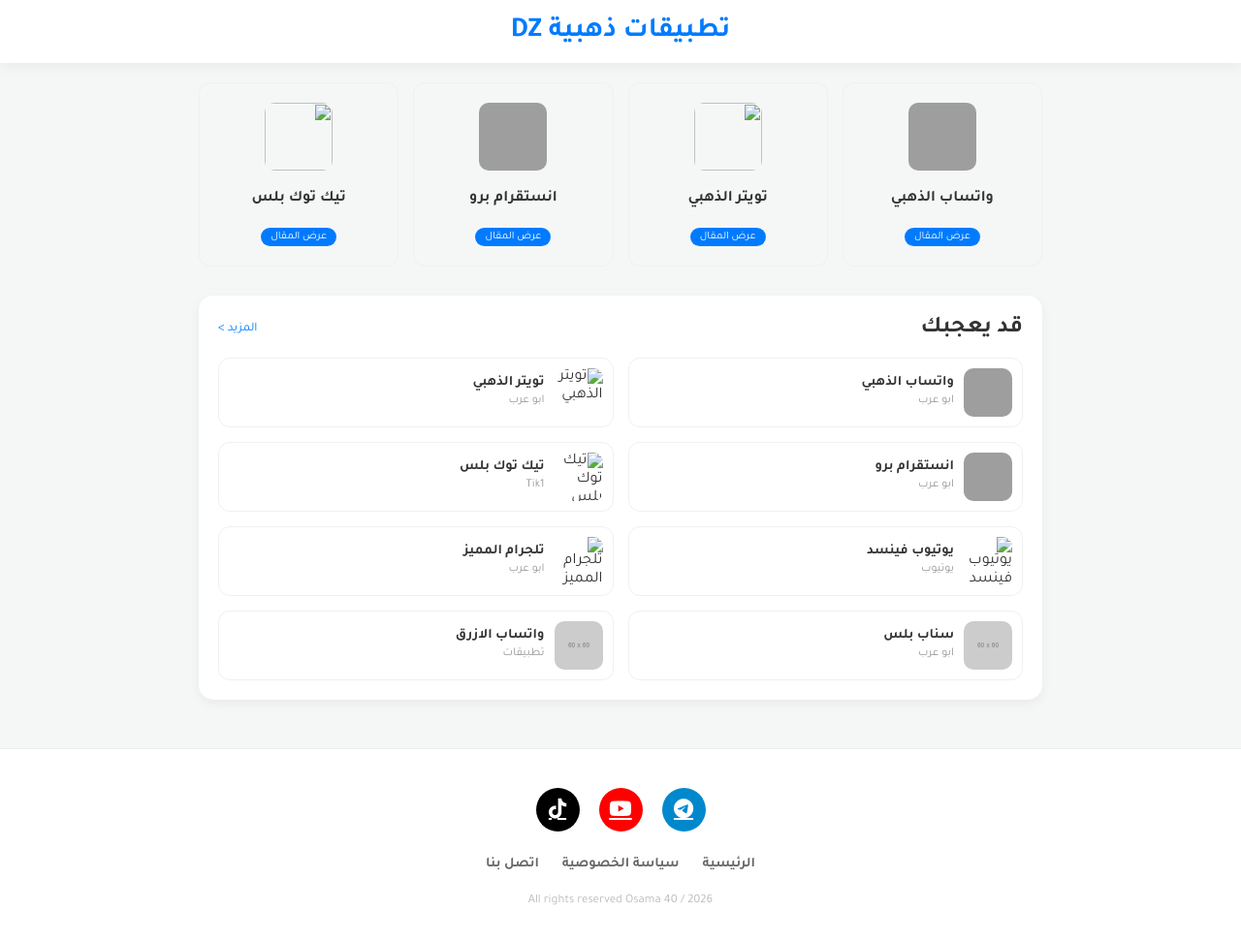
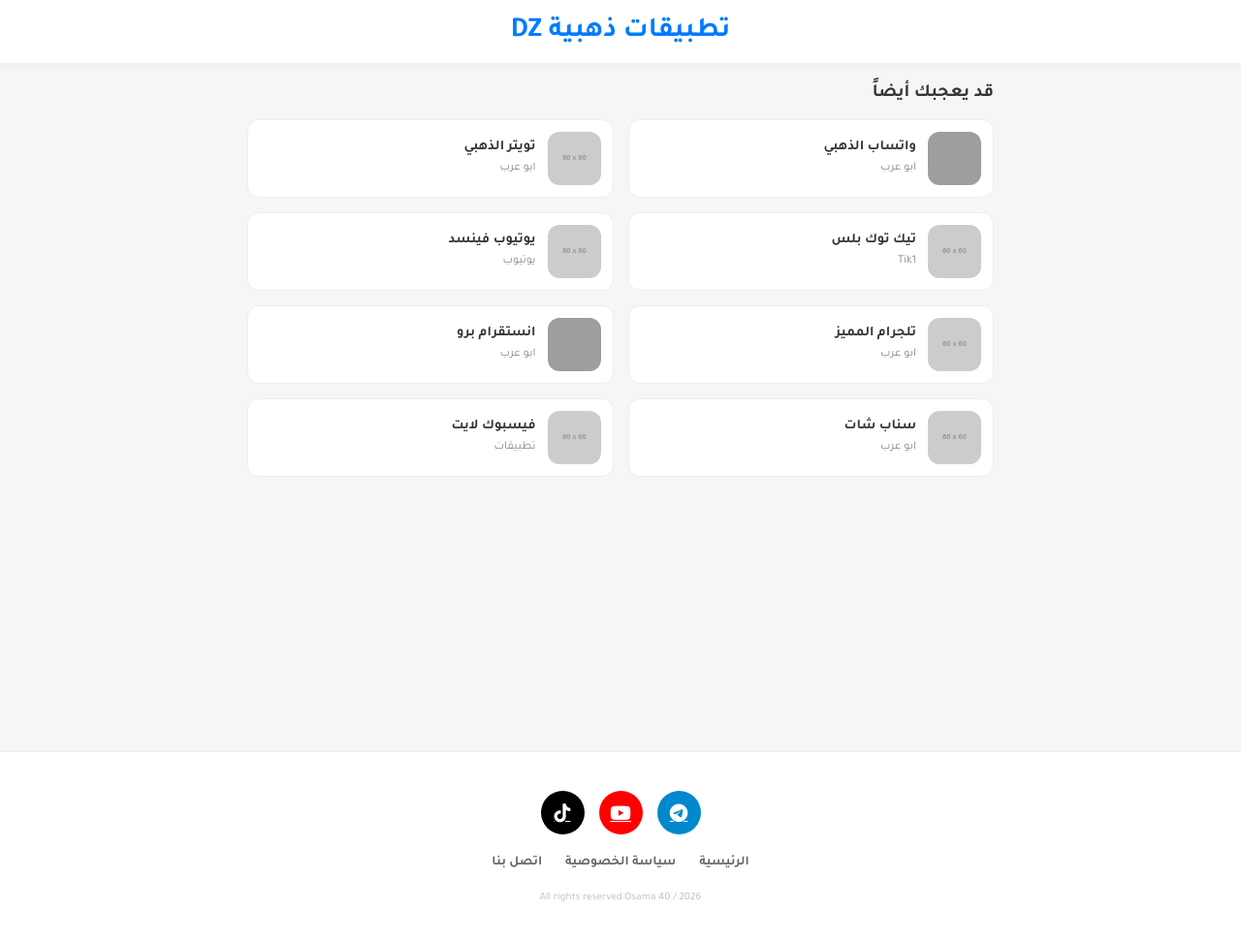
Before and after one commit to Donaldli1/1Tik, a plain HTML site: page index.html in a window 1280 px wide. Shown: the whole page at 97% size. Drawn offline with Linux system fonts and the light colour scheme; grey boxes are pictures that could not be loaded; placeholder pictures from the web are drawn by us.

Commit message:
Update index.html

```diff
--- a/index.html
+++ b/index.html
@@ -7,65 +7,53 @@
     <link href="https://fonts.googleapis.com/css2?family=Tajawal:wght@400;700&display=swap" rel="stylesheet">
     <link rel="stylesheet" href="https://cdnjs.cloudflare.com/ajax/libs/font-awesome/6.0.0/css/all.min.css">
     <style>
-        :root {
-            --primary-color: #007bff;
-            --bg-color: #f4f7f6;
-            --white: #ffffff;
-            --shadow: 0 4px 12px rgba(0,0,0,0.05);
+        :root { --primary: #007bff; --bg: #f4f7f6; --white: #ffffff; }
+        * { margin: 0; padding: 0; box-sizing: border-box; }
+        body { font-family: 'Tajawal', sans-serif; background-color: var(--bg); color: #333; }
+
+        header { background: var(--white); padding: 15px; text-align: center; box-shadow: 0 2px 10px rgba(0,0,0,0.05); position: sticky; top: 0; z-index: 1000; }
+        .logo { font-size: 1.8rem; font-weight: bold; color: var(--primary); cursor: pointer; }
+
+        .container { max-width: 800px; margin: 20px auto; padding: 0 15px; min-height: 80vh; }
+
+        /* الأقسام (مخفية افتراضياً) */
+        .page { display: none; animation: fadeIn 0.3s ease; }
+        .active { display: block; }
+
+        /* شكل البطاقات في الرئيسية وقسم "قد يعجبك" */
+        .suggestion-grid { display: grid; grid-template-columns: 1fr 1fr; gap: 15px; margin-top: 15px; }
+        .app-item {
+            display: flex; align-items: center; gap: 12px; padding: 12px;
+            background: var(--white); border-radius: 12px; cursor: pointer;
+            border: 1px solid #eee; transition: 0.2s;
+        }
+        .app-item:hover { border-color: var(--primary); background: #f0f7ff; }
+        .app-item img { width: 55px; height: 55px; border-radius: 12px; }
+        .app-item h4 { font-size: 0.9rem; margin-bottom: 3px; }
+        .app-item span { font-size: 0.75rem; color: #888; }
+
+        /* صفحة المقال */
+        .article-card { background: var(--white); padding: 30px; border-radius: 20px; text-align: center; }
+        .article-card img { width: 100px; border-radius: 20px; margin-bottom: 20px; }
+        .article-text { text-align: right; line-height: 1.8; color: #555; margin: 20px 0; }
+        .btn-download-trigger {
+            display: block; background: var(--primary); color: white; padding: 15px;
+            border-radius: 50px; text-decoration: none; font-weight: bold; margin-top: 20px;
         }
 
-        * { margin: 0; padding: 0; box-sizing: border-box; }
-        body { font-family: 'Tajawal', sans-serif; background-color: var(--bg-color); color: #333; }
+        /* صفحة العداد */
+        .timer-screen { text-align: center; padding: 50px 20px; background: white; border-radius: 20px; }
+        .timer-num { font-size: 4rem; font-weight: bold; color: var(--primary); margin: 20px 0; }
 
-        header { background: var(--white); padding: 15px; text-align: center; box-shadow: var(--shadow); position: sticky; top: 0; z-index: 1000; }
-        .logo { font-size: 1.8rem; font-weight: bold; color: var(--primary-color); cursor: pointer; }
-
-        .container { max-width: 900px; margin: 20px auto; padding: 0 15px; min-height: 70vh; }
-
-        /* قسم قد يعجبك - توزيع أفقي (مربعين بجنب بعض) */
-        .suggestion-section { background: var(--white); padding: 20px; border-radius: 15px; margin-top: 30px; box-shadow: var(--shadow); }
-        .suggestion-header { display: flex; justify-content: space-between; align-items: center; margin-bottom: 15px; }
-        .suggestion-grid {
-            display: grid;
-            grid-template-columns: 1fr 1fr; /* هذا يجعلها مربعين بجانب بعض */
-            gap: 15px;
+        /* التذييل والأيقونات */
+        footer { background: var(--white); padding: 40px 0; text-align: center; border-top: 1px solid #eee; margin-top: 50px; }
+        .social-btns { display: flex; justify-content: center; gap: 15px; margin-bottom: 20px; }
+        .social-btns a {
+            width: 45px; height: 45px; border-radius: 50%; display: flex;
+            align-items: center; justify-content: center; color: white; font-size: 1.2rem;
         }
-        .suggest-item {
-            display: flex; align-items: center; gap: 10px; padding: 10px;
-            border: 1px solid #f0f0f0; border-radius: 12px; transition: 0.3s; cursor: pointer;
-        }
-        .suggest-item:hover { background: #f9f9f9; border-color: var(--primary-color); }
-        .suggest-item img { width: 50px; height: 50px; border-radius: 10px; }
-        .suggest-info h4 { font-size: 0.9rem; color: #333; }
-        .suggest-info span { font-size: 0.75rem; color: #999; }
-
-        /* عرض المقال */
-        #article-page { display: none; background: var(--white); padding: 25px; border-radius: 20px; box-shadow: var(--shadow); animation: fadeIn 0.4s; }
-        .article-content img { width: 100px; border-radius: 20px; display: block; margin: 0 auto 20px; }
-        .article-body { margin: 20px 0; line-height: 1.8; color: #555; }
-        .btn-to-download {
-            display: block; background: var(--primary-color); color: white; text-align: center;
-            padding: 15px; border-radius: 50px; font-weight: bold; text-decoration: none; margin-top: 30px;
-        }
-
-        /* صفحة التوجيه */
-        #redirect-container { display: none; text-align: center; background: var(--white); padding: 50px 20px; border-radius: 25px; box-shadow: var(--shadow); }
-        .timer-box { font-size: 3.5rem; font-weight: bold; color: var(--primary-color); margin: 20px 0; }
-
-        /* التذييل والأيقونات المحسنة */
-        footer { background: var(--white); padding: 40px 0; text-align: center; border-top: 1px solid #eee; margin-top: 50px; }
-        .social-icons { display: flex; justify-content: center; gap: 20px; margin-bottom: 25px; }
-        .social-icons a {
-            width: 45px; height: 45px; display: flex; align-items: center; justify-content: center;
-            border-radius: 50%; color: white; font-size: 1.3rem; transition: 0.3s;
-        }
-        .btn-tg { background: #0088cc; }
-        .btn-yt { background: #ff0000; }
-        .btn-tk { background: #000000; }
-        .social-icons a:hover { transform: translateY(-5px); opacity: 0.8; }
-
-        .footer-nav a { margin: 0 10px; text-decoration: none; color: #666; font-size: 0.9rem; font-weight: bold; }
-        .footer-rights { font-size: 0.8rem; color: #bbb; margin-top: 20px; }
+        .tg { background: #0088cc; } .yt { background: #ff0000; } .tk { background: #000; }
+        .footer-links a { margin: 0 10px; text-decoration: none; color: #666; font-weight: bold; font-size: 0.85rem; }
 
         @keyframes fadeIn { from { opacity: 0; } to { opacity: 1; } }
         @media (max-width: 500px) { .suggestion-grid { grid-template-columns: 1fr; } }
@@ -73,86 +61,77 @@
 </head>
 <body>
 
-    <header><div class="logo" onclick="showPage('home')">تطبيقات ذهبية DZ</div></header>
+    <header><div class="logo" onclick="navigateTo('home')">تطبيقات ذهبية DZ</div></header>
 
     <div class="container">
-        <main id="home-page">
-            <div style="display: grid; grid-template-columns: repeat(auto-fill, minmax(180px, 1fr)); gap: 15px;" id="main-grid"></div>
+        <div id="home" class="page active">
+            <h3 style="margin-bottom:15px;">قد يعجبك أيضاً</h3>
+            <div class="suggestion-grid" id="main-list"></div>
+        </div>
 
-            <section class="suggestion-section">
-                <div class="suggestion-header">
-                    <h2>قد يعجبك</h2>
-                    <a href="#" style="color:var(--primary-color); text-decoration:none; font-size:0.8rem;">المزيد ></a>
+        <div id="article" class="page">
+            <div class="article-card">
+                <img id="art-img" src="" alt="">
+                <h1 id="art-title"></h1>
+                <div class="article-text">
+                    <p>هذا التطبيق هو الخيار الأمثل للمستخدمين الذين يبحثون عن تجربة فريدة ومميزات معدلة غير موجودة في النسخ الرسمية. نوفر لك الرابط المباشر مع شرح كامل للمميزات والتحسينات الأخيرة.</p>
                 </div>
-                <div class="suggestion-grid" id="suggestion-list"></div>
-            </section>
-        </main>
+                <button class="btn-download-trigger" onclick="startTimer()">انتقل إلى صفحة التحميل (15 ثانية)</button>
+            </div>
+        </div>
 
-        <article id="article-page">
-            <div class="article-content">
-                <img id="art-img" src="" alt="">
-                <h1 id="art-title" style="text-align:center;"></h1>
-                <div class="article-body">
-                    <p>يعتبر هذا التطبيق من أفضل النسخ المعدلة التي توفر ميزات حصرية للمستخدمين. يتميز بواجهة سهلة الاستخدام ودعم كامل للغة العربية، بالإضافة إلى إمكانية تخصيص الثيمات والخصوصية بشكل كامل.</p>
-                    <ul style="margin-top:15px; padding-right:20px;">
-                        <li>تحديثات دورية ومستقرة.</li>
-                        <li>حماية ضد الحظر.</li>
-                        <li>إمكانية تحميل الفيديوهات والصور بجودة عالية.</li>
-                    </ul>
-                </div>
-                <a href="javascript:void(0)" class="btn-to-download" id="go-to-dl-btn">انتقل إلى صفحة التحميل المباشر</a>
+        <div id="redirect" class="page">
+            <div class="timer-screen">
+                <h2 id="redir-app-name">جاري تجهيز الرابط...</h2>
+                <div class="timer-num" id="count-num">15</div>
+                <p>يرجى الانتظار، لا تغلق الصفحة لضمان نجاح التحميل.</p>
             </div>
-        </article>
-
-        <section id="redirect-container">
-            <h2 id="redir-name"></h2>
-            <p>يرجى الانتظار، جاري فحص الرابط...</p>
-            <div class="timer-box" id="countdown">15</div>
-            <p style="color:#999;">تجهيز الملف للتحميل المباشر</p>
-        </section>
+        </div>
     </div>
 
     <footer>
-        <div class="social-icons">
-            <a href="#" class="btn-tg"><i class="fab fa-telegram-plane"></i></a>
-            <a href="#" class="btn-yt"><i class="fab fa-youtube"></i></a>
-            <a href="#" class="btn-tk"><i class="fab fa-tiktok"></i></a>
+        <div class="social-btns">
+            <a href="#" class="tg"><i class="fab fa-telegram-plane"></i></a>
+            <a href="#" class="yt"><i class="fab fa-youtube"></i></a>
+            <a href="#" class="tk"><i class="fab fa-tiktok"></i></a>
         </div>
-        <nav class="footer-nav">
-            <a href="#" onclick="showPage('home')">الرئيسية</a>
-            <a href="#" onclick="showPage('privacy')">سياسة الخصوصية</a>
-            <a href="#" onclick="showPage('contact')">اتصل بنا</a>
-        </nav>
-        <div class="footer-rights">All rights reserved Osama 40 / 2026</div>
+        <div class="footer-links">
+            <a href="#" onclick="navigateTo('home')">الرئيسية</a>
+            <a href="#">سياسة الخصوصية</a>
+            <a href="#">اتصل بنا</a>
+        </div>
+        <p style="margin-top:20px; color:#bbb; font-size:0.7rem;">All rights reserved Osama 40 / 2026</p>
     </footer>
 
     <script>
-        const apps = [
+        // بيانات التطبيقات
+        const appsData = [
             { name: "واتساب الذهبي", img: "https://upload.wikimedia.org/wikipedia/commons/6/6b/WhatsApp.svg", author: "ابو عرب" },
             { name: "تويتر الذهبي", img: "https://abs.twimg.com/favicons/twitter.2.ico", author: "ابو عرب" },
-            { name: "انستقرام برو", img: "https://upload.wikimedia.org/wikipedia/commons/e/e7/Instagram_logo_2016.svg", author: "ابو عرب" },
             { name: "تيك توك بلس", img: "https://v16-webapp.tiktok.com/favicon.ico", author: "Tik1" },
             { name: "يوتيوب فينسد", img: "https://www.youtube.com/s/desktop/28ea6185/img/favicon_144x144.png", author: "يوتيوب" },
             { name: "تلجرام المميز", img: "https://telegram.org/favicon.ico", author: "ابو عرب" },
-            { name: "سناب بلس", img: "https://via.placeholder.com/60", author: "ابو عرب" },
-            { name: "واتساب الازرق", img: "https://via.placeholder.com/60", author: "تطبيقات" }
+            { name: "انستقرام برو", img: "https://upload.wikimedia.org/wikipedia/commons/e/e7/Instagram_logo_2016.svg", author: "ابو عرب" },
+            { name: "سناب شات", img: "https://via.placeholder.com/60", author: "ابو عرب" },
+            { name: "فيسبوك لايت", img: "https://facebook.com/favicon.ico", author: "تطبيقات" }
         ];
 
-        function init() {
-            const mainGrid = document.getElementById('main-grid');
-            mainGrid.innerHTML = apps.slice(0, 4).map(app => `
-                <div class="suggest-item" style="flex-direction:column; text-align:center; padding:20px;" onclick="openArticle('${app.name}', '${app.img}')">
-                    <img src="${app.img}" style="width:70px; height:70px; margin-bottom:10px;">
-                    <h4>${app.name}</h4>
-                    <span style="background:var(--primary-color); color:white; padding:3px 10px; border-radius:10px; font-size:0.7rem; margin-top:10px;">عرض المقال</span>
-                </div>
-            `).join('');
+        let selectedApp = "";
 
-            const suggestionList = document.getElementById('suggestion-list');
-            suggestionList.innerHTML = apps.map(app => `
-                <div class="suggest-item" onclick="openArticle('${app.name}', '${app.img}')">
-                    <img src="${app.img}" alt="${app.name}">
-                    <div class="suggest-info">
+        // وظيفة التنقل بين الصفحات
+        function navigateTo(pageId) {
+            document.querySelectorAll('.page').forEach(p => p.classList.remove('active'));
+            document.getElementById(pageId).classList.add('active');
+            window.scrollTo(0,0);
+        }
+
+        // إنشاء القائمة في الرئيسية
+        function buildHome() {
+            const list = document.getElementById('main-list');
+            list.innerHTML = appsData.map(app => `
+                <div class="app-item" onclick="openArticle('${app.name}', '${app.img}')">
+                    <img src="${app.img}" alt="${app.name}" onerror="this.src='https://via.placeholder.com/60'">
+                    <div class="app-info">
                         <h4>${app.name}</h4>
                         <span>${app.author}</span>
                     </div>
@@ -160,35 +139,33 @@
             `).join('');
         }
 
-        function showPage(pageId) {
-            document.querySelectorAll('#home-page, #article-page, #redirect-container').forEach(el => el.style.display = 'none');
-            document.getElementById(pageId + '-page').style.display = 'block';
-            window.scrollTo(0,0);
+        // فتح المقال
+        function openArticle(name, img) {
+            selectedApp = name;
+            document.getElementById('art-title').innerText = name;
+            document.getElementById('art-img').src = img;
+            navigateTo('article');
         }
 
-        function openArticle(name, img) {
-            showPage('article');
-            document.getElementById('art-title').innerText = name;
-            document.getElementById('art-img').src = img;
-            document.getElementById('go-to-dl-btn').onclick = () => startDownload(name);
-        }
-
-        function startDownload(name) {
-            showPage('redirect');
-            document.getElementById('redir-name').innerText = "تحميل " + name;
-            let timeLeft = 15;
-            const timer = setInterval(() => {
-                timeLeft--;
-                document.getElementById('countdown').innerText = timeLeft;
-                if(timeLeft <= 0) {
-                    clearInterval(timer);
-                    alert("الآن يتم توجيهك لرابط Mediafire المباشر...");
-                    showPage('home');
+        // بدء العداد
+        function startTimer() {
+            navigateTo('redirect');
+            document.getElementById('redir-app-name').innerText = "تحميل " + selectedApp;
+            let time = 15;
+            const clock = setInterval(() => {
+                time--;
+                document.getElementById('count-num').innerText = time;
+                if(time <= 0) {
+                    clearInterval(clock);
+                    alert("الآن سيتم توجيهك لرابط التحميل المباشر!");
+                    navigateTo('home');
+                    document.getElementById('count-num').innerText = 15;
                 }
             }, 1000);
         }
 
-        init();
+        // تشغيل الموقع عند التحميل
+        buildHome();
     </script>
 </body>
 </html>
```
